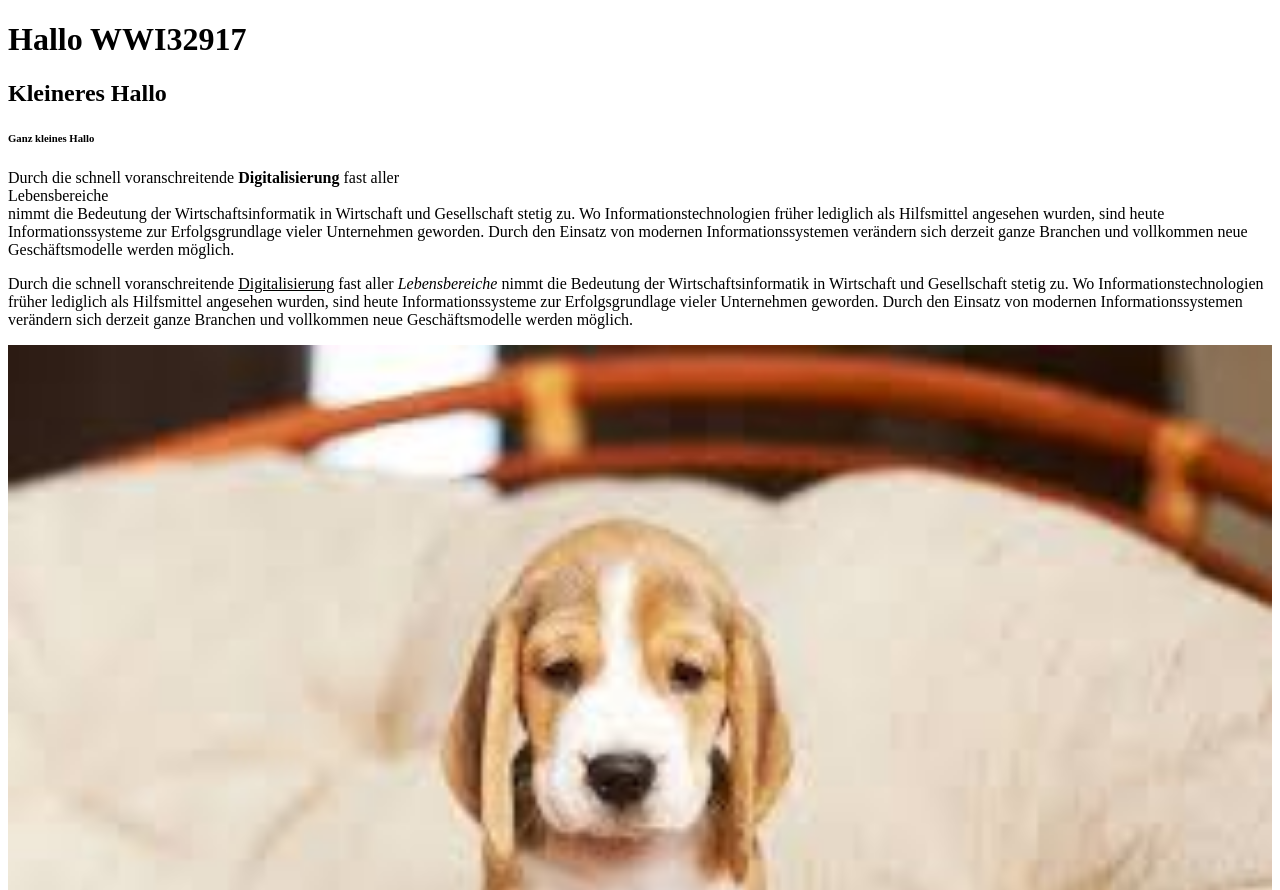
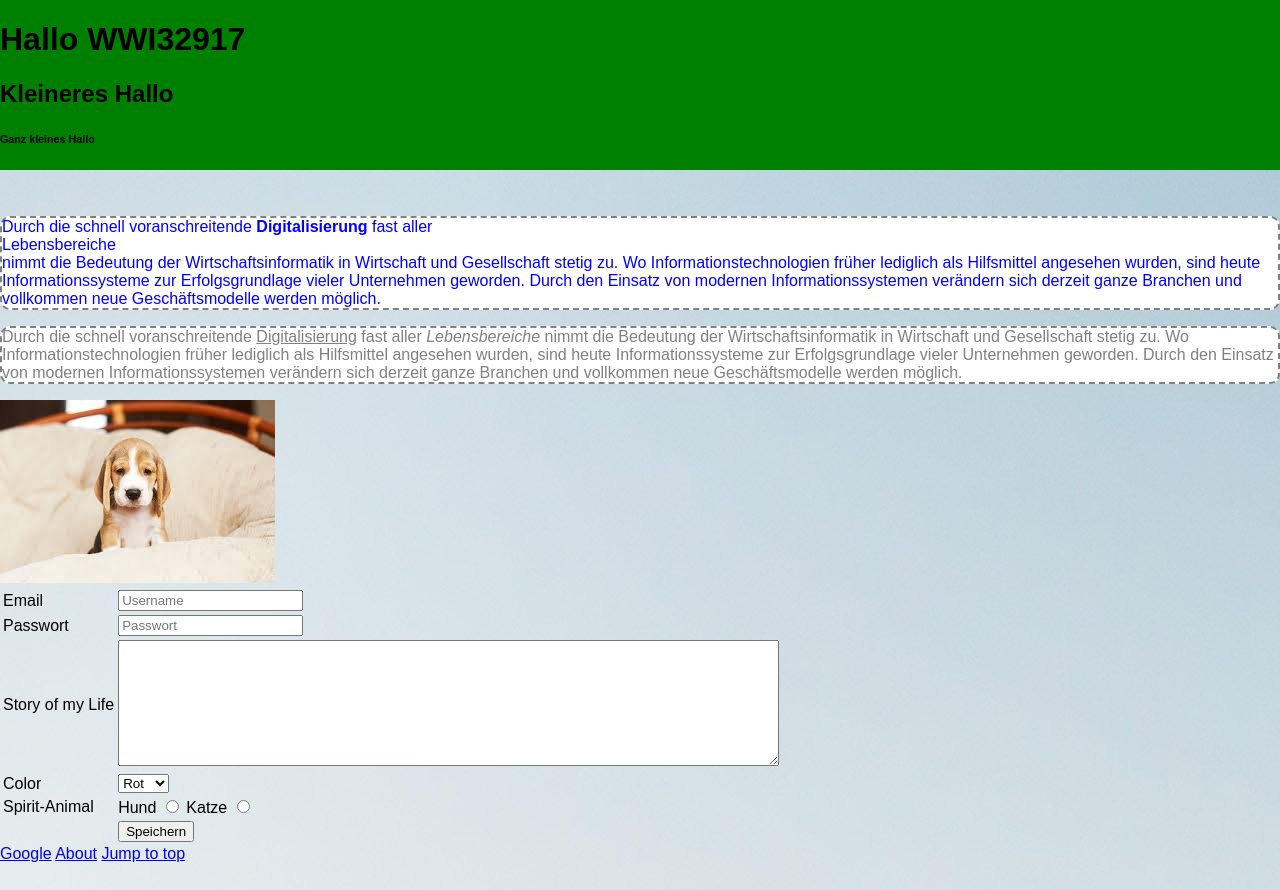
Before and after one commit to cr0wned0ne/wwi32017, a plain HTML site: page myapp/index.html in a window 1280 px wide. Shown: the top 890 px of the page. Drawn offline with Linux system fonts and the light colour scheme.

Commit message:
second lesson - css

```diff
--- a/myapp/about.html
+++ b/myapp/about.html
@@ -3,8 +3,13 @@
   <head>
     <meta charset="utf-8">
     <title>THis is me</title>
+    <link rel="stylesheet" href="style.css"/>
   </head>
   <body>
+  <div id="header">
+      <h1>About</h1>
+  </div>
+
 <p>My name is Stefan</p>
   </body>
 </html>
--- a/myapp/index.html
+++ b/myapp/index.html
@@ -3,8 +3,14 @@
   <head>
     <meta charset="utf-8">
     <title>Hello World</title>
+    <link rel="stylesheet" href="style.css">
+    <style>
+
+    </style>
+
+
   </head>
-  <body>
+<body style="background-image:url('img/clouds.jpg');background-repeat:no-repeat;">
 
   <header>
     <a name="top"></a>
@@ -12,35 +18,71 @@
     <h2>Kleineres Hallo</h2>
     <h6>Ganz kleines Hallo</h6>
   </header>
+
+  <div class="content">
   <article class="myArticle">
-  <p>
-Durch die schnell voranschreitende <strong>Digitalisierung</strong> fast aller<br> Lebensbereiche <br> nimmt die Bedeutung der Wirtschaftsinformatik in Wirtschaft und Gesellschaft stetig zu. Wo Informationstechnologien früher lediglich als Hilfsmittel angesehen wurden, sind heute Informationssysteme zur Erfolgsgrundlage vieler Unternehmen geworden. Durch den Einsatz von modernen Informationssystemen verändern sich derzeit ganze Branchen und vollkommen neue Geschäftsmodelle werden möglich.
+    <p style="color:blue;"> Durch die schnell voranschreitende <strong>Digitalisierung</strong> fast aller<br>
+      Lebensbereiche <br>
+      nimmt die Bedeutung der Wirtschaftsinformatik in Wirtschaft und Gesellschaft stetig zu.
+      Wo Informationstechnologien früher lediglich als Hilfsmittel angesehen wurden, sind heute
+      Informationssysteme zur Erfolgsgrundlage vieler Unternehmen geworden. Durch den Einsatz von
+      modernen Informationssystemen verändern sich derzeit ganze Branchen und vollkommen neue
+      Geschäftsmodelle werden möglich.
     </p>
   </article>
   <div class="myArticle">
-  <p>
-Durch die schnell voranschreitende <u>Digitalisierung</u> fast aller <em>Lebensbereiche</em> nimmt die Bedeutung der Wirtschaftsinformatik in Wirtschaft und Gesellschaft stetig zu. Wo Informationstechnologien früher lediglich als Hilfsmittel angesehen wurden, sind heute Informationssysteme zur Erfolgsgrundlage vieler Unternehmen geworden. Durch den Einsatz von modernen Informationssystemen verändern sich derzeit ganze Branchen und vollkommen neue Geschäftsmodelle werden möglich.
+    <p>Durch die schnell voranschreitende <u>Digitalisierung</u> fast aller <em>Lebensbereiche</em>
+      nimmt die Bedeutung der Wirtschaftsinformatik in Wirtschaft und Gesellschaft stetig zu.
+      Wo Informationstechnologien früher lediglich als Hilfsmittel angesehen wurden, sind heute
+      Informationssysteme zur Erfolgsgrundlage vieler Unternehmen geworden. Durch den Einsatz
+      von modernen Informationssystemen verändern sich derzeit ganze Branchen und vollkommen neue
+      Geschäftsmodelle werden möglich.
     </p>
   </div>
 
   <div>
-<img width="100%"  src="img/Download.jpeg" alt="Alternativer Text">
+    <!-- Image Map Generated by http://www.image-map.net/ -->
+    <img src="img/Download.jpeg" usemap="#image-map">
+
+    <map name="image-map">
+        <area target="" alt="Zeige meinen Hund" title="Zeige meinen Hund" href="about.html" coords="119,39,105,66,98,97,105,107,92,152,132,148,169,143,166,121,163,98,169,82,156,52,141,39" shape="poly">
+      </map>
   </div>
 
   <div>
     <form class="" action="index.html" method="post">
-  <input type="email" name="name" value="" placeholder="Username">
-  <input type="password" name="passwort" value="" placeholder="Passwort">
-<textarea name="lifestory" rows="8" cols="80"></textarea>
-<select class="" name="">
+      <table>
+        <tr>
+          <td>Email</td>
+          <td><input type="email" name="name" value="" placeholder="Username"></td>
+        </tr>
+        <tr>
+          <td>Passwort</td>
+          <td><input type="password" name="passwort" value="" placeholder="Passwort"></td>
+        </tr>
+        <tr>
+          <td>Story of my Life</td>
+          <td><textarea name="lifestory" rows="8" cols="80"></textarea></td>
+        </tr>
+        <tr>
+          <td>Color</td>
+          <td><select class="" name="">
             <option value="red">Rot</option>
             <option value="yellow">Gelb</option>
-</select>
-<label for="hund">Hund</label>
+          </select></td>
+        </tr>
+        <tr>
+          <td>Spirit-Animal</td>
+          <td>  <label for="hund">Hund</label>
             <input id="hund" type="radio" name="hund" value="Hund">
             <label for="katze">Katze</label>
-<input id="katze" type="radio" name="hund" value="Katze">
-<input type="submit" name="" value="Speichern">
+            <input id="katze" type="radio" name="hund" value="Katze"></td>
+          </tr>
+          <tr>
+            <td></td>
+            <td><input type="submit" name="" value="Speichern"></td>
+          </tr>
+        </table>
       </form>
     </div>
 
@@ -50,14 +92,21 @@ Durch die schnell voranschreitende <u>Digitalisierung</u> fast aller <em>Lebensb
       <a href="#top">Jump to top</a>
     </div>
 
+
+
+    <div class="square">
+      Hello
     </div>
+    <div style="position:relative;left:50px;top:50px;" class="square"></div>
+    <div style="z-index: 2;position:absolute;"class="square"></div>
+    <div style="position:relative;left:50px;"class="bluesquare"></div>
 
     <div>
       <iframe width="560" height="315" src="https://www.youtube.com/embed/b-3eHNCFJqo" frameborder="0" allow="accelerometer; autoplay; encrypted-media; gyroscope; picture-in-picture" allowfullscreen></iframe>
     </div>
 
     <div>
-<<iframe src="about.html" width="500" height="300"></iframe>
+      <iframe src="about.html" width="500" height="300"></iframe>
     </div>
 
     <footer>
@@ -70,6 +119,9 @@ Durch die schnell voranschreitende <u>Digitalisierung</u> fast aller <em>Lebensb
           <li>Sleep</li>
           <li>Wake up</li>
         </ol>
+        <audio src="img/sound.mp3" autoplay></audio>
       </footer>
+
+      </div>
   </body>
 </html>
--- /dev/null
+++ b/myapp/style.css
@@ -0,0 +1,59 @@
+h1 {
+  color:black;
+  font-size: 200%;
+}
+
+body {
+  margin: 0px;
+  font-family: Arial;
+}
+
+p {
+  color:grey;
+  background-color: white;
+  border: 2px dashed grey;
+  border-radius: 10px;
+}
+
+header {
+  background-color: green;
+  position: fixed;
+  width: 100%;
+  margin: 0px;
+  border: 0px;
+}
+
+.content {
+  padding-top: 200px;
+}
+
+.square {
+  width: 300px;
+  height: 300px;
+  background-color: red;
+  border: 40px solid black;
+  font-size: 300%;
+  padding: 10px 20px 30px 40px;
+  margin: 30px;
+}
+
+.bluesquare {
+  width: 300px;
+  height: 300px;
+  background-color: blue;
+  border: 2px solid black;
+}
+
+a:visited {
+  color:green;
+}
+
+a:hover {
+  color:yellow;
+}
+
+
+
+#header {
+  background-color: green;
+}
```
Also changed, not shown: myapp/img/clouds.jpg (added). Lines whose indentation alone changed are shown as unchanged.
